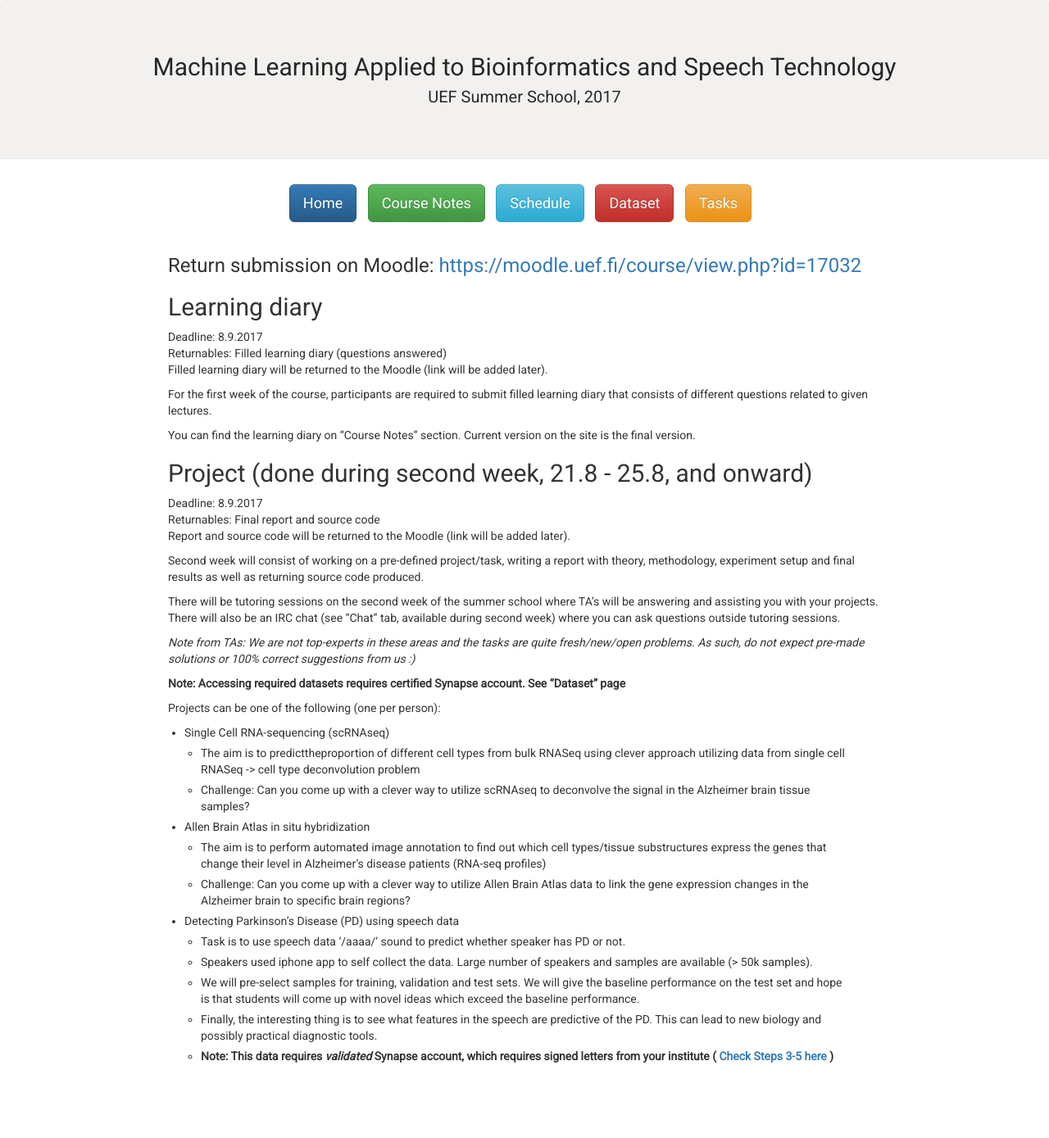
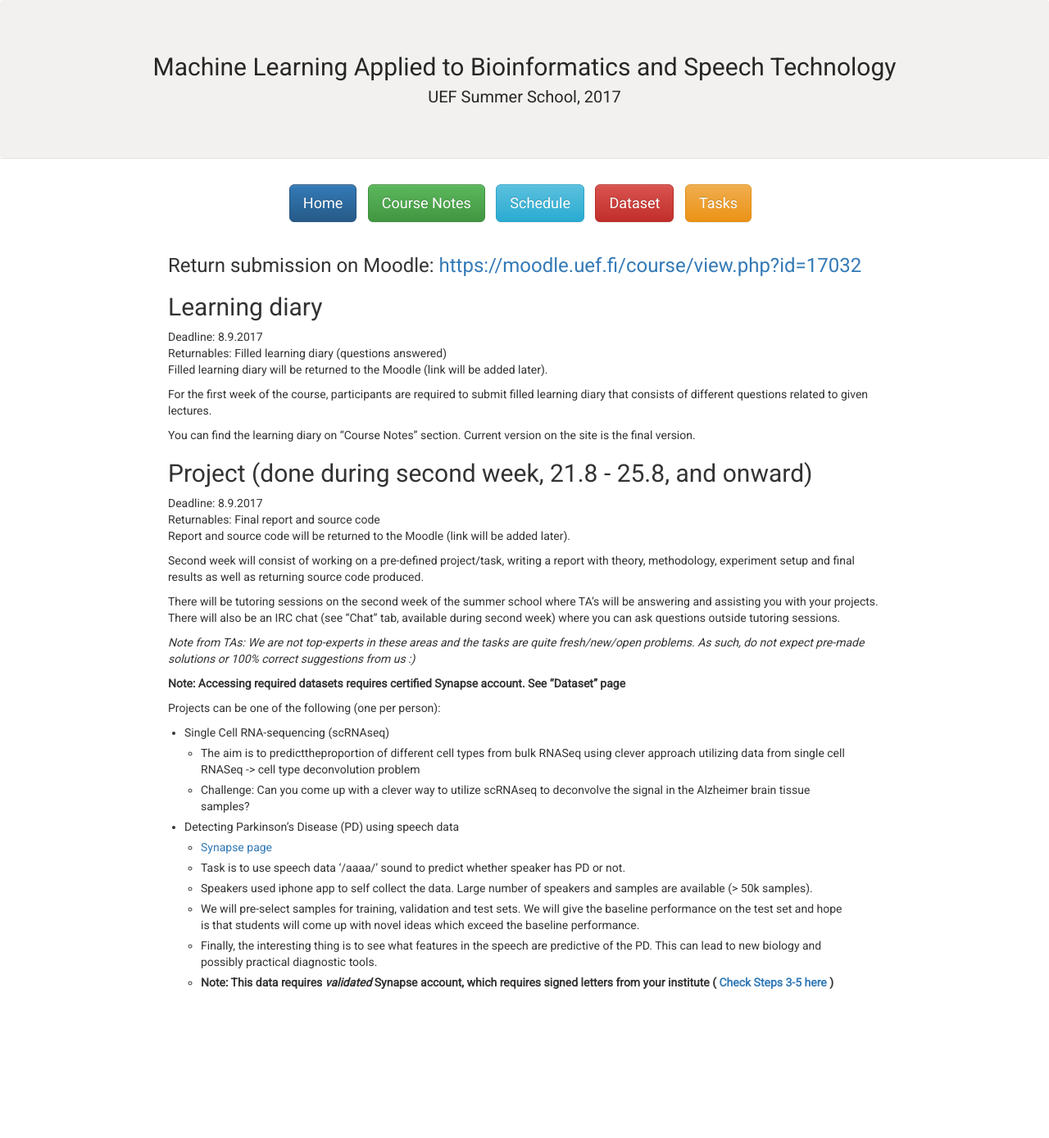
Before and after one commit to abrahamwoubie/Summer_School_RL, a Jekyll site: the page built from tasks.md, in a window 1280 px wide. Shown: the whole page at 82% size. Built offline with Jekyll 4.4.1, drawn with Linux system fonts in a browser that asks for light colours; nearby versions of some CDN libraries; after the commit the page ends 1299 px from its top, so only the background shows below that.

Commit message:
Added synapse link

```diff
--- a/tasks.md
+++ b/tasks.md
@@ -39,10 +39,8 @@ Projects can be one of the following (one per person):
 - Single Cell RNA-sequencing (scRNAseq)
     - The aim is to predicttheproportion of different cell types from bulk RNASeq using clever approach utilizing data from single cell RNASeq -> cell type deconvolution problem
     - Challenge: Can you come up with a clever way to utilize scRNAseq to deconvolve the signal in the Alzheimer brain tissue samples?
-- Allen Brain Atlas in situ hybridization
-    - The aim is to perform automated image annotation to find out which cell types/tissue substructures express the genes that change their level in Alzheimer’s disease patients (RNA-seq profiles)
-    - Challenge: Can you come up with a clever way to utilize Allen Brain Atlas data to link the gene expression changes in the Alzheimer brain to specific brain regions?
 - Detecting Parkinson's Disease (PD) using speech data
+    - [Synapse page](https://www.synapse.org/#!Synapse:syn4993293/wiki/)
     - Task is to use speech data ‘/aaaa/’ sound to predict whether speaker has PD or not.
     - Speakers used iphone app to self collect the data. Large number of speakers and samples are available (> 50k samples).
     - We will pre-select samples for training, validation and test sets. We will give the baseline performance on the test set and hope is that students will come up with novel ideas which exceed the baseline performance.
```
